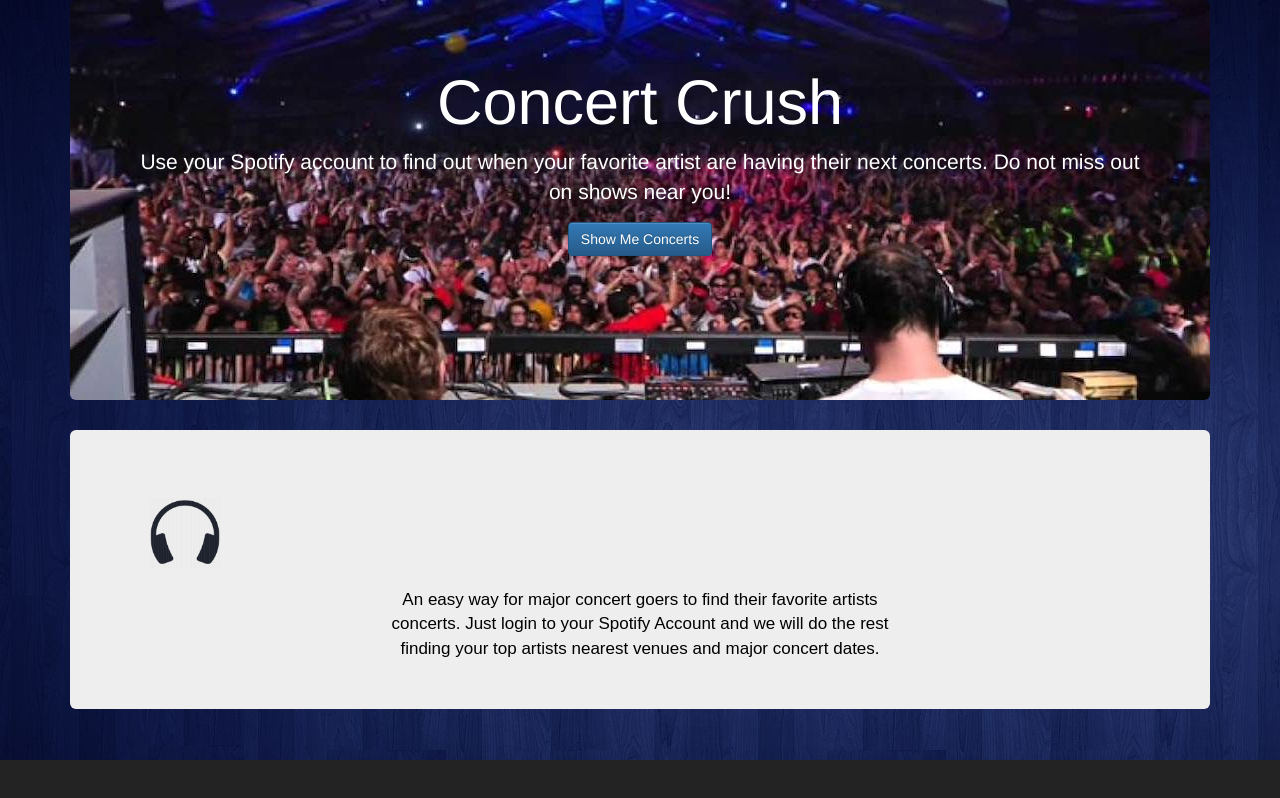
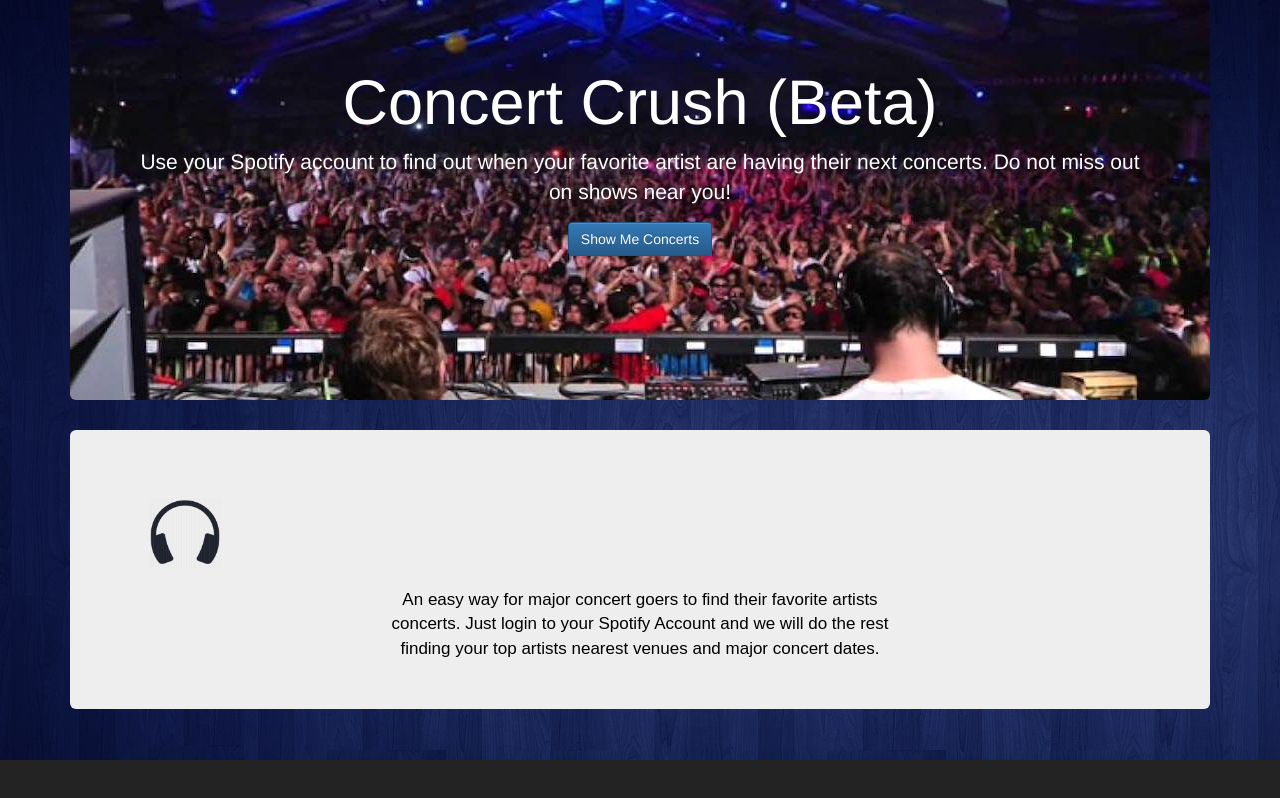
Before and after one commit to nahumcoding/KYS-GIT, a website: page index.html in a window 1280 px wide. Drawn offline with nearby package versions, Linux system fonts and the light colour scheme; a web font is replaced by a local one.

Commit message:
added beta

```diff
--- a/index.html
+++ b/index.html
@@ -35,7 +35,7 @@
 	<div class="container">
 		<div class="jumbotron" id="KYS">
 
-			<h1 class="start">Concert Crush</h1>
+			<h1 class="start">Concert Crush (Beta)</h1>
 			<p class="instructions">Use your Spotify account to find out when your favorite artist are having their next concerts. Do not miss out on shows near you!</p>
 			<div class="col-md-12 text-center">
 				<button id="singlebutton" name="singlebutton" class="hideIt btn btn-primary">Show Me Concerts</button>
```
